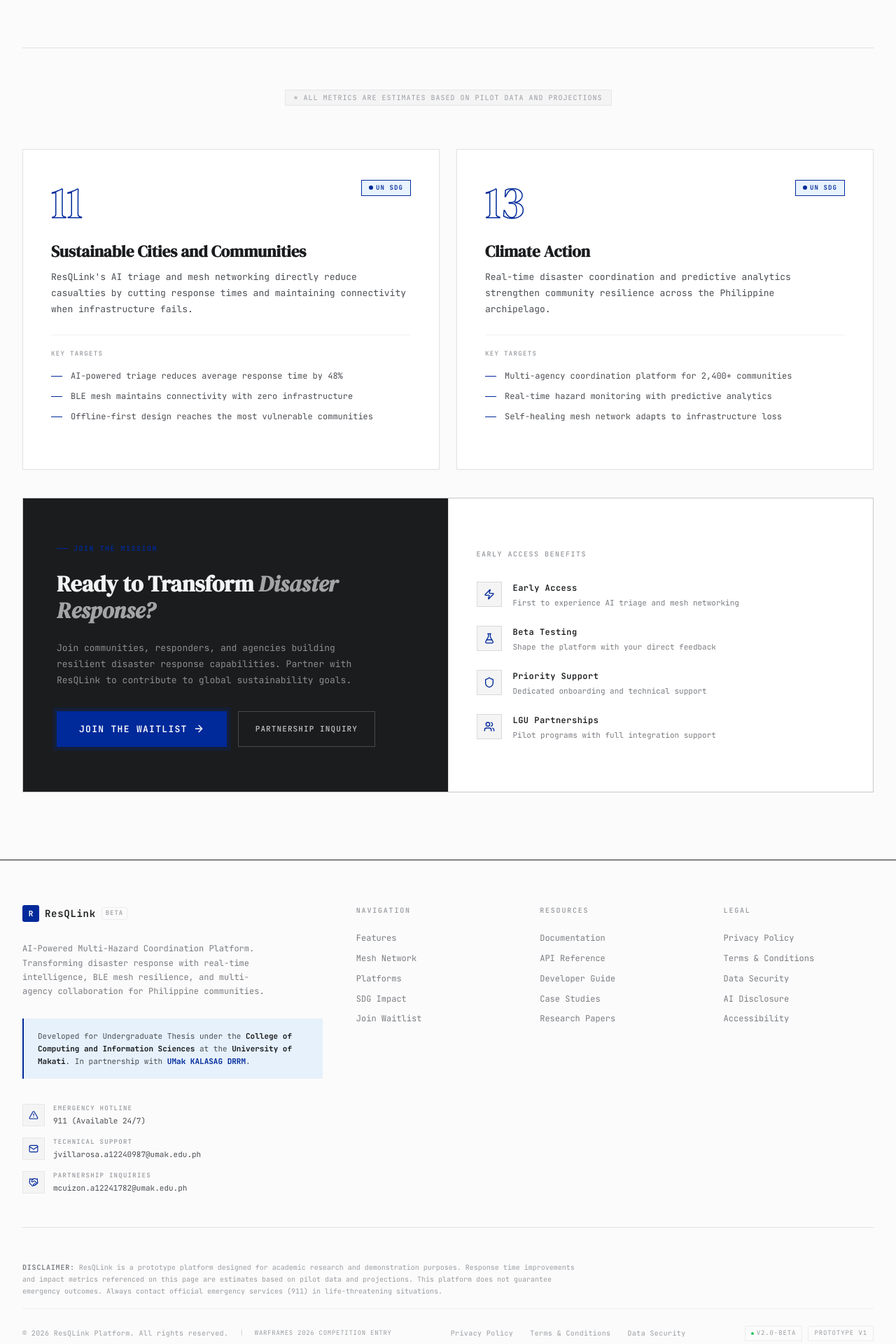
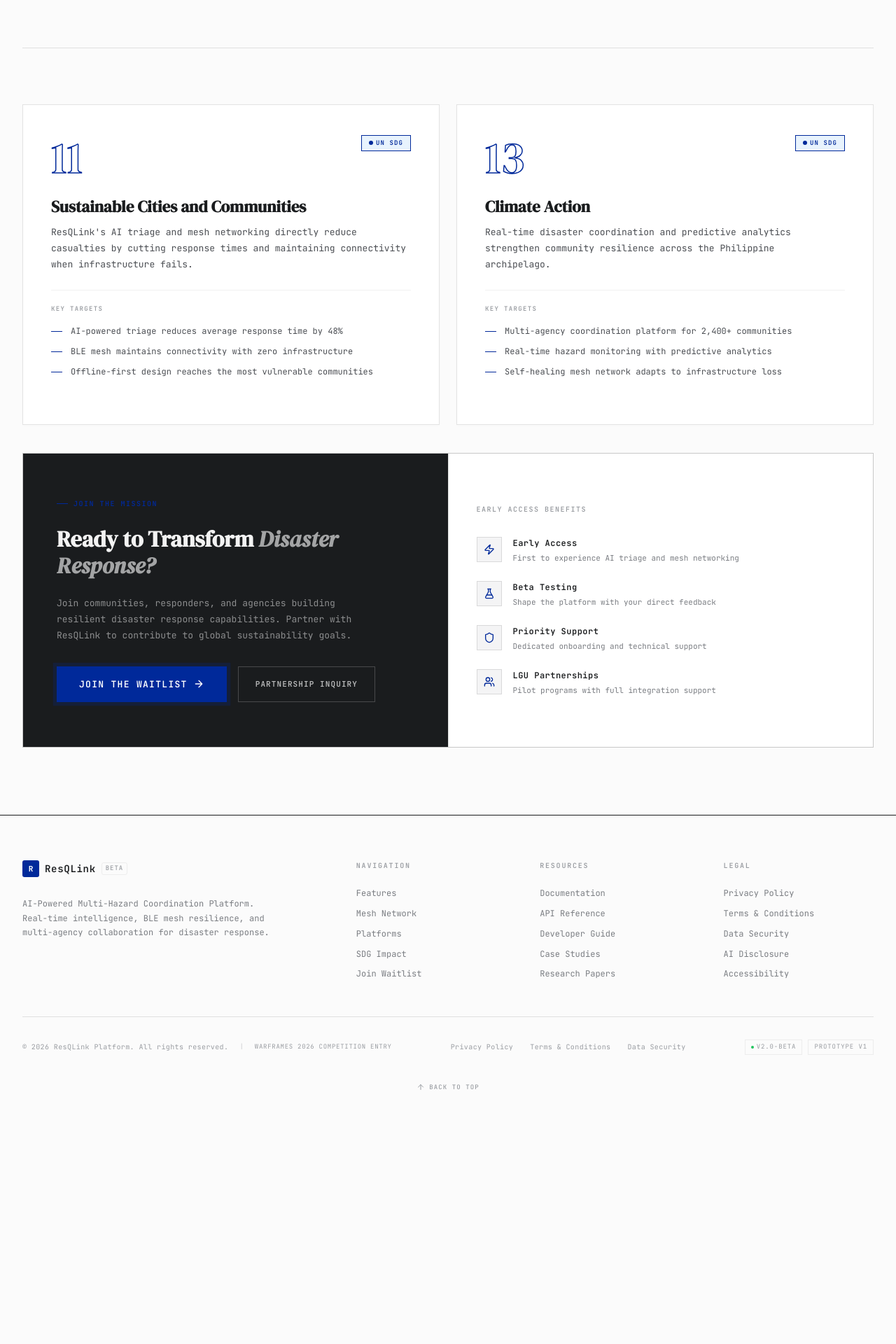
Before and after one commit to exadizon/warframes-2026, a React (Vite) app in the folder prototype-v1/: page / in a window 1280 px wide. Shown: the part 6300-8220 px from the top of the page at 70% size. After the commit the page ends 7916 px from the top, so only its background shows below. Built offline with nearby package versions, Linux system fonts and the light colour scheme.

Commit message:
feat: simplify footer text and remove unnecessary disclaimers in ImpactSDG component

```diff
--- a/prototype-v1/src/components/Footer.jsx
+++ b/prototype-v1/src/components/Footer.jsx
@@ -292,78 +292,9 @@
                 maxWidth: "360px",
               }}
             >
-              AI-Powered Multi-Hazard Coordination Platform. Transforming
-              disaster response with real-time intelligence, BLE mesh
-              resilience, and multi-agency collaboration for Philippine
-              communities.
+              AI-Powered Multi-Hazard Coordination Platform. Real-time intelligence,
+              BLE mesh resilience, and multi-agency collaboration for disaster response.
             </p>
-
-            {/* Affiliation */}
-            <div
-              style={{
-                padding: "var(--space-4) var(--space-5)",
-                borderLeft: "2px solid var(--accent-orange)",
-                backgroundColor: "var(--accent-orange-soft)",
-                marginTop: "var(--space-2)",
-              }}
-            >
-              <p
-                style={{
-                  fontFamily: "var(--font-mono)",
-                  fontSize: "11px",
-                  lineHeight: 1.65,
-                  color: "var(--text-secondary)",
-                }}
-              >
-                Developed for Undergraduate Thesis under the{" "}
-                <strong style={{ color: "var(--text-primary)" }}>
-                  College of Computing and Information Sciences
-                </strong>{" "}
-                at the{" "}
-                <strong style={{ color: "var(--text-primary)" }}>
-                  University of Makati
-                </strong>
-                . In partnership with{" "}
-                <strong style={{ color: "var(--accent-orange)" }}>
-                  UMak KALASAG DRRM
-                </strong>
-                .
-              </p>
-            </div>
-
-            {/* Contact info cards */}
-            <div
-              style={{
-                display: "flex",
-                flexDirection: "column",
-                gap: "var(--space-4)",
-                marginTop: "var(--space-4)",
-              }}
-            >
-              <ContactCard
-                icon={<AlertTriangle size={14} />}
-                label="Emergency Hotline"
-                value="911 (Available 24/7)"
-                isVisible={gridVisible}
-                delay={200}
-              />
-              <ContactCard
-                icon={<Mail size={14} />}
-                label="Technical Support"
-                value="jvillarosa.a12240987@umak.edu.ph"
-                href="mailto:jvillarosa.a12240987@umak.edu.ph"
-                isVisible={gridVisible}
-                delay={300}
-              />
-              <ContactCard
-                icon={<Handshake size={14} />}
-                label="Partnership Inquiries"
-                value="mcuizon.a12241782@umak.edu.ph"
-                href="mailto:mcuizon.a12241782@umak.edu.ph"
-                isVisible={gridVisible}
-                delay={400}
-              />
-            </div>
           </div>
 
           {/* Navigation Column */}
@@ -395,40 +326,7 @@
           />
         </div>
 
-        {/* Disclaimer bar */}
-        <div
-          style={{
-            padding: "var(--space-4) 0",
-            marginBottom: "var(--space-6)",
-            borderBottom: "1px solid var(--border-lighter)",
-          }}
-        >
-          <p
-            style={{
-              fontFamily: "var(--font-mono)",
-              fontSize: "10px",
-              lineHeight: 1.7,
-              color: "var(--text-muted)",
-              maxWidth: "800px",
-            }}
-          >
-            <strong
-              style={{
-                color: "var(--text-tertiary)",
-                letterSpacing: "0.08em",
-                textTransform: "uppercase",
-              }}
-            >
-              Disclaimer:
-            </strong>{" "}
-            ResQLink is a prototype platform designed for academic research and
-            demonstration purposes. Response time improvements and impact
-            metrics referenced on this page are estimates based on pilot data
-            and projections. This platform does not guarantee emergency
-            outcomes. Always contact official emergency services (911) in
-            life-threatening situations.
-          </p>
-        </div>
+
 
         {/* Bottom Bar */}
         <div
--- a/prototype-v1/src/components/ImpactSDG.jsx
+++ b/prototype-v1/src/components/ImpactSDG.jsx
@@ -494,32 +494,6 @@
           ))}
         </div>
 
-        {/* Estimate disclaimer */}
-        <div
-          style={{
-            textAlign: 'center',
-            marginTop: 'calc(var(--space-6) * -1)',
-            marginBottom: 'var(--space-16)',
-            opacity: metricsVisible ? 1 : 0,
-            transition: 'opacity 600ms ease 800ms',
-          }}
-        >
-          <span
-            style={{
-              fontFamily: 'var(--font-mono)',
-              fontSize: '10px',
-              letterSpacing: '0.1em',
-              textTransform: 'uppercase',
-              color: 'var(--text-muted)',
-              padding: '4px 12px',
-              border: '1px solid var(--border-lighter)',
-              backgroundColor: 'var(--bg-secondary)',
-            }}
-          >
-            * All metrics are estimates based on pilot data and projections
-          </span>
-        </div>
-
         {/* SDG Cards */}
         <div
           ref={sdgRef}
```
